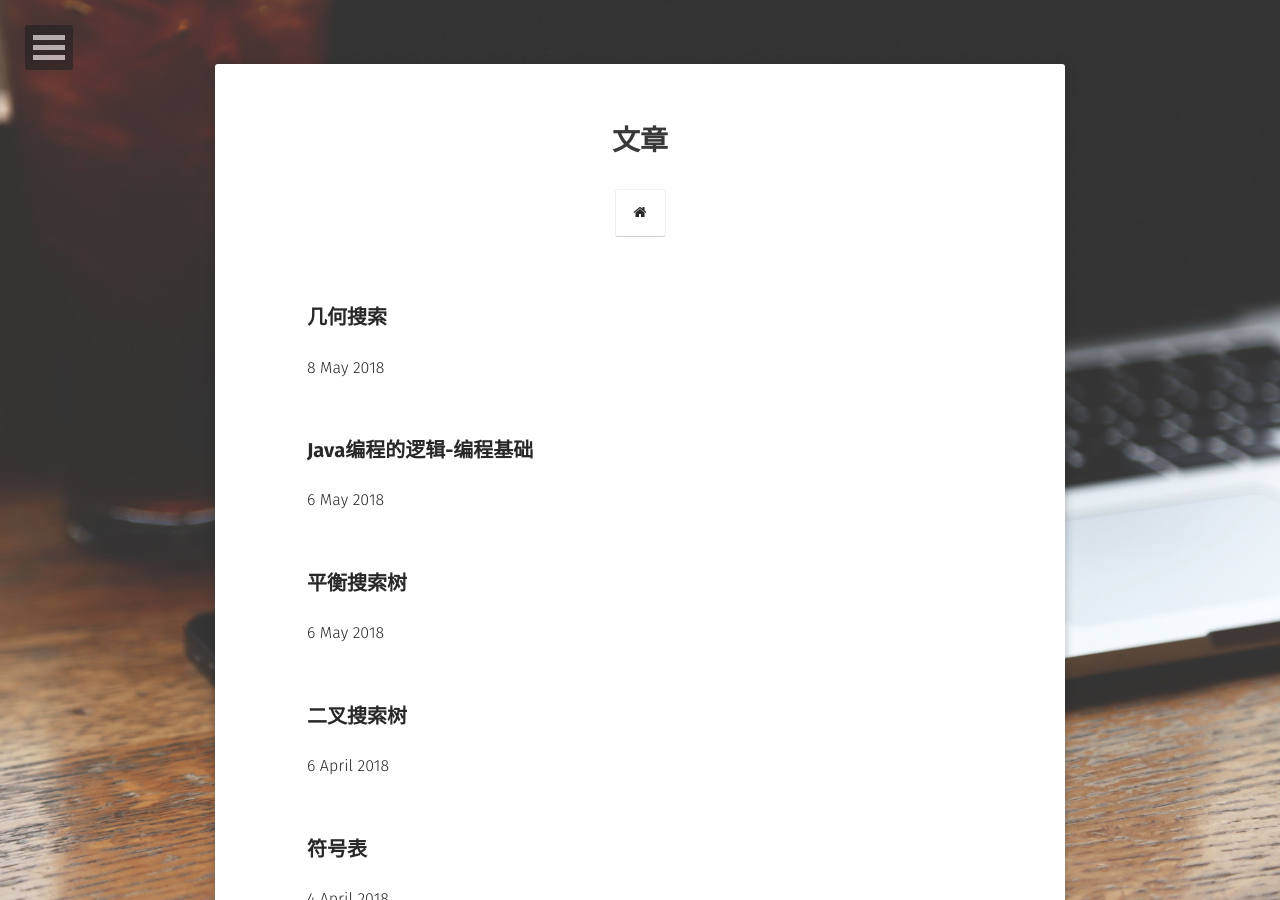
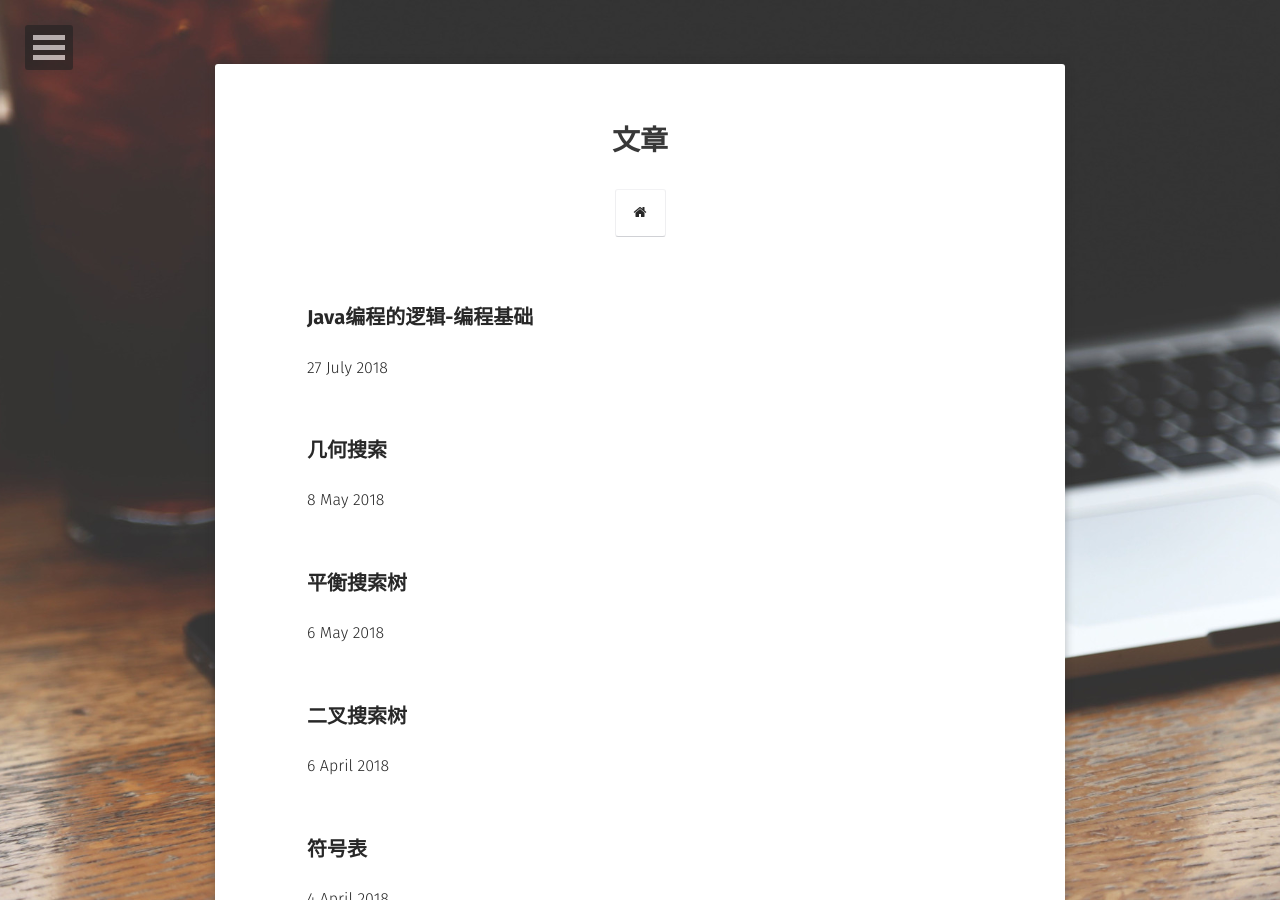
Before and after one commit to pglost/pglost.github.io, a Jekyll site: the page built from posts/index.md, in a window 1280 px wide and 900 px high. Built offline with Jekyll 4.4.1, drawn with Linux system fonts in a browser that asks for light colours; some web fonts are replaced; comment, search, counter and statistics services are not loaded.

Commit message:
add post

```diff
--- a/_posts/2018-07-27-java-programming-basics.md
+++ b/_posts/2018-07-27-java-programming-basics.md
@@ -1,7 +1,7 @@
 ---
 layout: post
 title:  "Java编程的逻辑-编程基础"
-date:   2018-05-06 22:39:54
+date:   2018-07-27 22:39:54
 tag:
 - Java编程的逻辑
 - 编程基础
```
